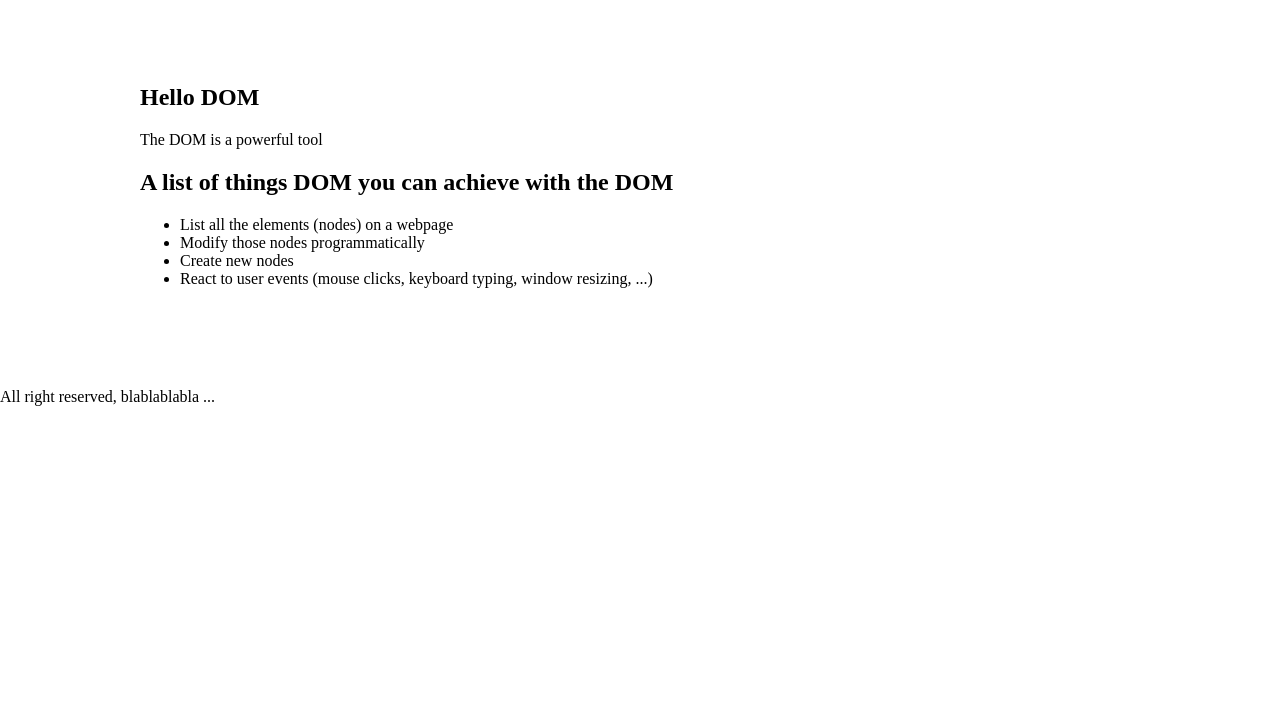
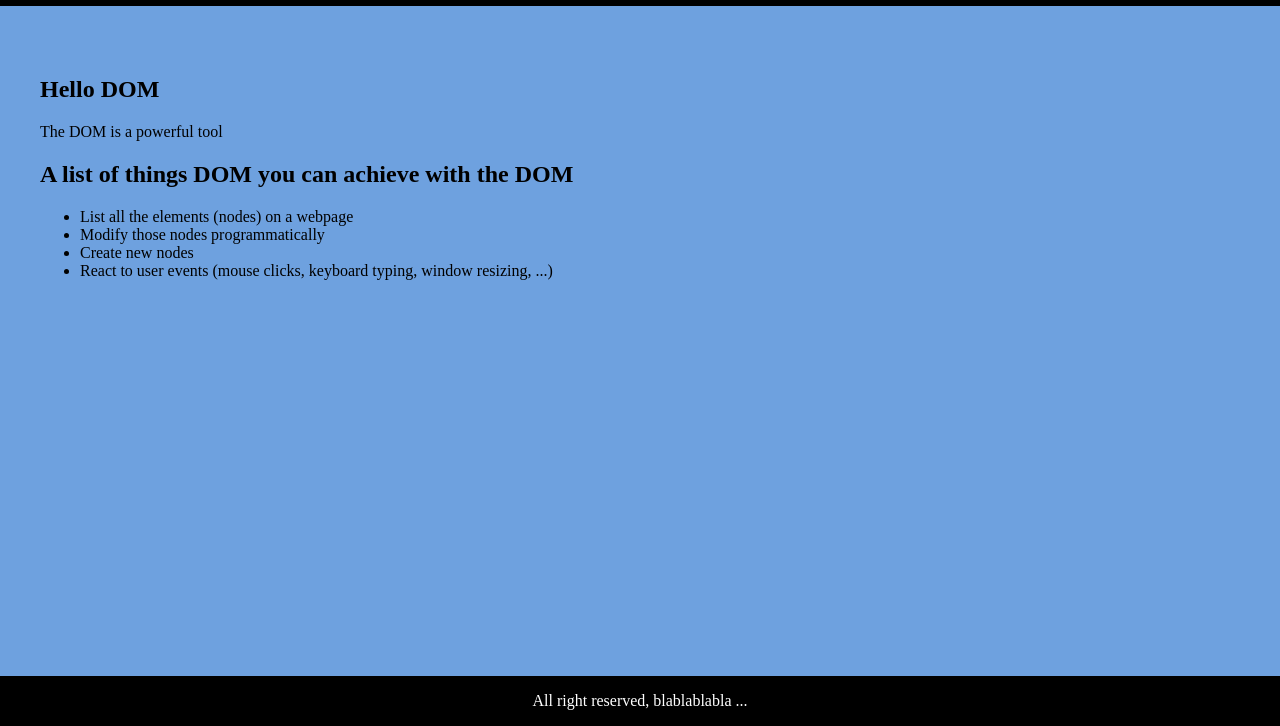
Before and after one commit to llyllyra/JS-dom, a plain HTML site: page 1.Introduction/index.html in a window 1280 px wide. Shown: the part 74-800 px from the top of the page. Drawn offline with Linux system fonts and the light colour scheme; files that its build step writes are made by us from their sources.

Commit message:
exercice 1

```diff
--- a/1.Introduction/script.js
+++ b/1.Introduction/script.js
@@ -1,2 +1,21 @@
 /*
 */
+const body = document.querySelector("body");
+let docTitle = document.title
+console.log(docTitle);
+document.querySelector("title").innerHTML="Modifying the DOM";
+
+for (let children of body.children){
+    console.log(children);
+}
+
+let randomBGC = () =>{
+    const r = Math.floor(Math.random() * 255);
+    const g = Math.floor(Math.random() * 255);
+    const b = Math.floor(Math.random() * 255);
+
+    const color = `rgb(${r},${g},${b})`;
+    document.body.style.background = color;
+}
+
+setInterval(randomBGC, 2000)
--- /dev/null
+++ b/assets/style.css
@@ -0,0 +1,35 @@
+*{
+  box-sizing: border-box;
+}
+
+body{
+
+  margin: 0 auto;
+  padding: 0;
+}
+
+header, footer{
+  position: fixed;
+  background-color: #000;
+  color: #fff;
+  left: 0;
+  right: 0;
+  display: flex;
+  justify-content: center;
+  align-items: center;
+}
+
+header{
+  top: 0;
+  height: 80px;
+}
+
+footer{
+  bottom: 0;
+  height: 50px;
+}
+
+main{
+  max-width: 1200px;
+  margin: 150px auto;
+}
```
Also changed, not shown: 2.Selectors/index.html (+1 -1 lines), 2.Selectors/script.js (+11 -0 lines), assets/DOM-drill.gif (added), assets/domtoretto.jpg (added), assets/event-exercise.gif (added), assets/kitten.jpeg (added), assets/lumber.gif (added), assets/moving-child1.svg (added), assets/moving-child2.svg (added), assets/navigation.png (added), assets/pimp_thou_ride.gif (added), assets/tree.svg (added), assets/treetocode.png (added), 1 other file.
